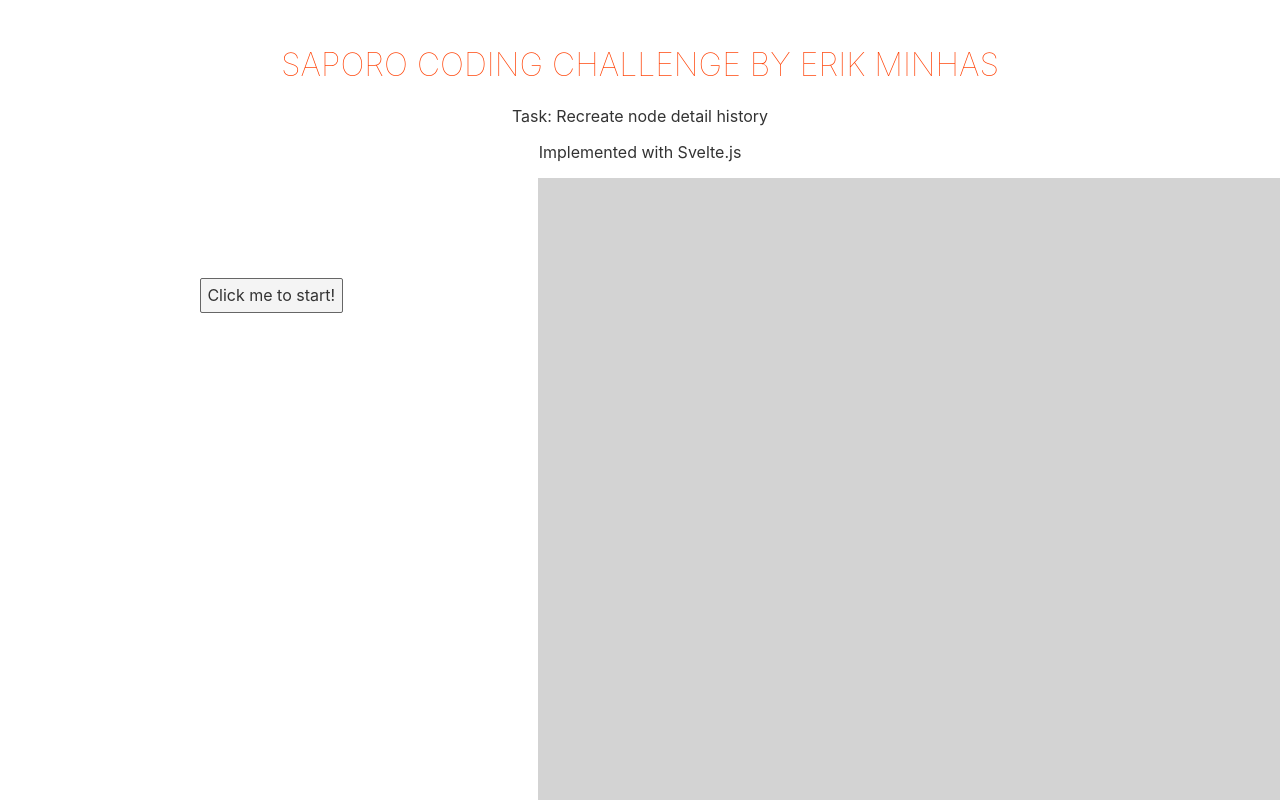
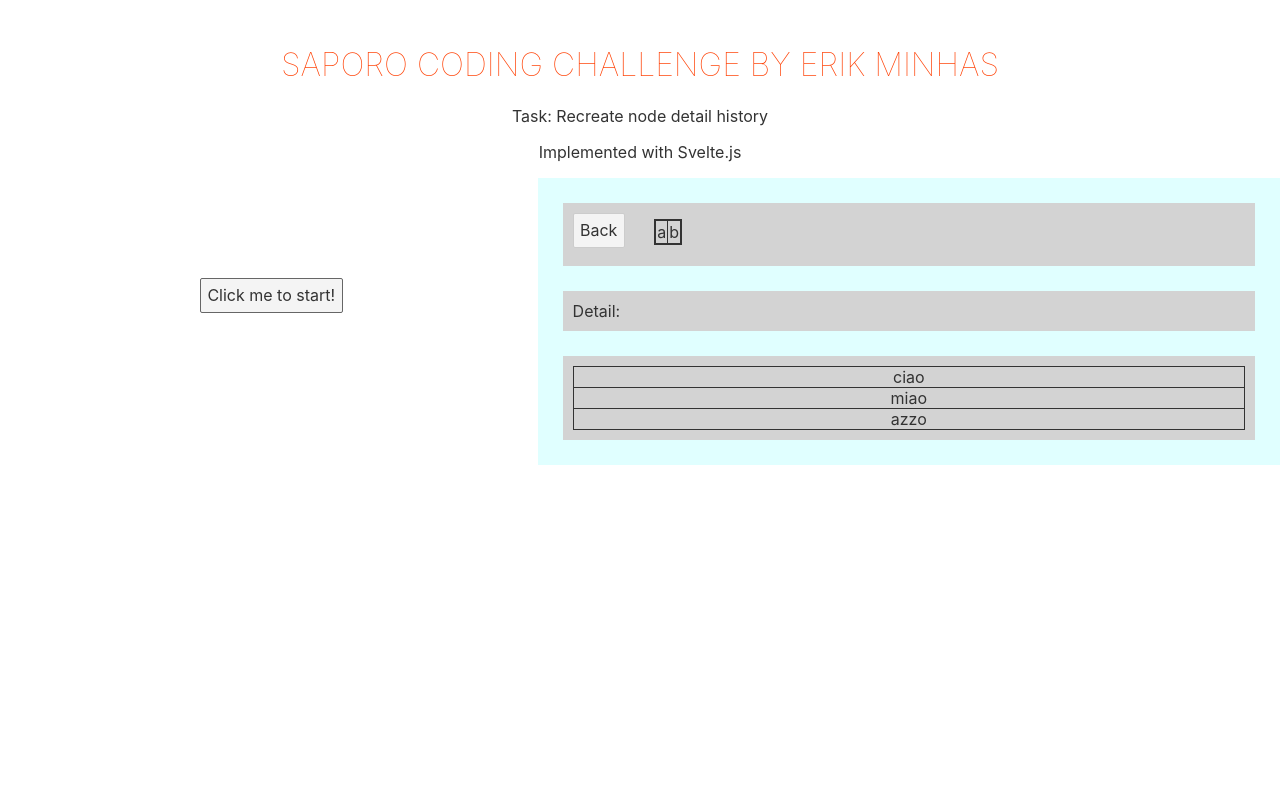
Before and after one commit to erik-sium/spr-coding-challenge--4-interview, a Svelte app: page / in a window 1280 px wide. Both pictures are taken after a click on the button "Click me to start!". Shown: the top 800 px of the page. Built offline with nearby package versions, Linux system fonts and the light colour scheme.

Commit message:
Markup and style changes to create the layout of the solution and correctly place the elements of the solution

```diff
--- a/src/components/NodeNavigationHistoryPane.svelte
+++ b/src/components/NodeNavigationHistoryPane.svelte
@@ -1,16 +1,91 @@
+<script>
+	const backButtonPress = () => {
+
+	}
+</script>
+
 <div class="node-navigation-history-pane">
+
+  <div id="back-button-and-history-table">
+    <button id="back-button" on:click={() => backButtonPress()}>
+      Back
+    </button>
+
+    <table id="history-table">
+      <td>
+        a
+      </td>
+      <td>
+        b
+      </td>
+    </table>
+  </div>
+
+  <div id="detail">
+    Detail:
+  </div>
+
+  <div id="items-table">
+    <table>
+      <tr>
+        ciao
+      </tr>
+      <tr>
+        miao
+      </tr>
+      <tr>
+        azzo
+      </tr>
+    </table>
+  </div>
+
 
 </div>
 
 <style>
+
+  table, td, tr, th {
+
+    border-collapse: collapse;
+    border: 1px solid;
+  }
+
   .node-navigation-history-pane {
-    background-color: lightgray;
+    background-color: lightcyan;
     position: absolute;
     right: 0;
 
     width: 58%;
-    min-height: 100%;
     float: right;
   }
 
+  .node-navigation-history-pane > * {
+    background-color: lightgray;
+    width: auto;
+    margin: 25px;
+    padding: 10px;
+  }
+
+  #back-button-and-history-table {
+    text-align: left;
+  }
+
+  #back-button {
+    display: inline-block;
+  }
+
+  #history-table {
+    display: inline-block;
+    margin-left: 25px;
+    vertical-align:middle;
+  }
+
+  #detail {
+    text-align: left;
+  }
+
+  #items-table > table {
+    width: 100%;
+  }
+
 </style>
```
Also changed, not shown: src/store/nodeNavigationHistory.js (deleted, +0 -19 lines), src/stores/nodeNavigationHistory.js (added, +16 -0 lines).
